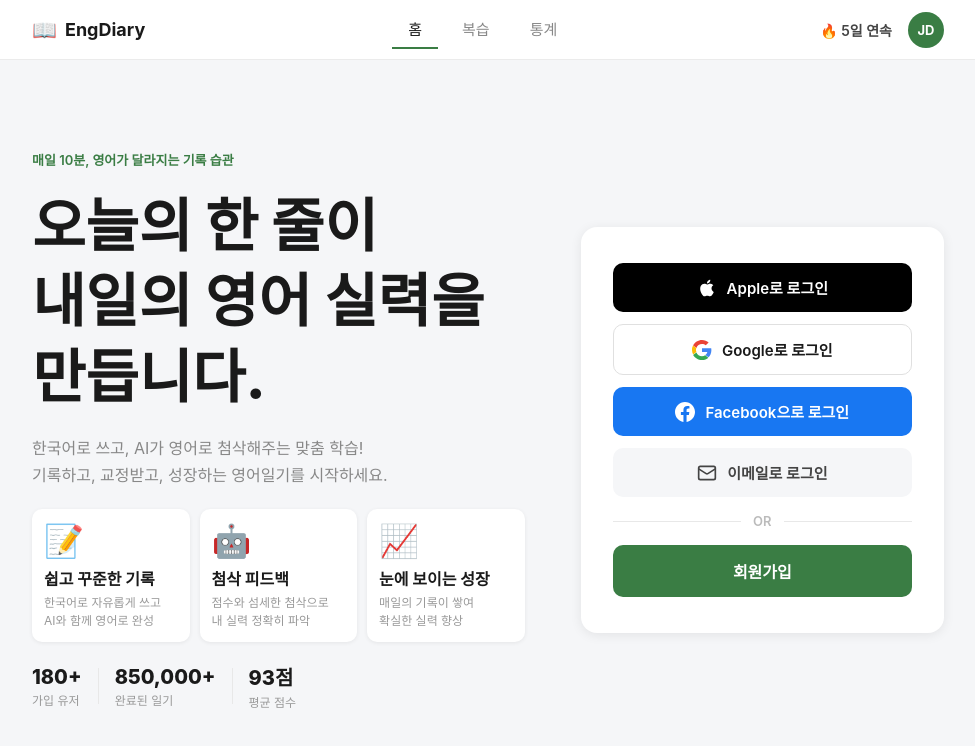
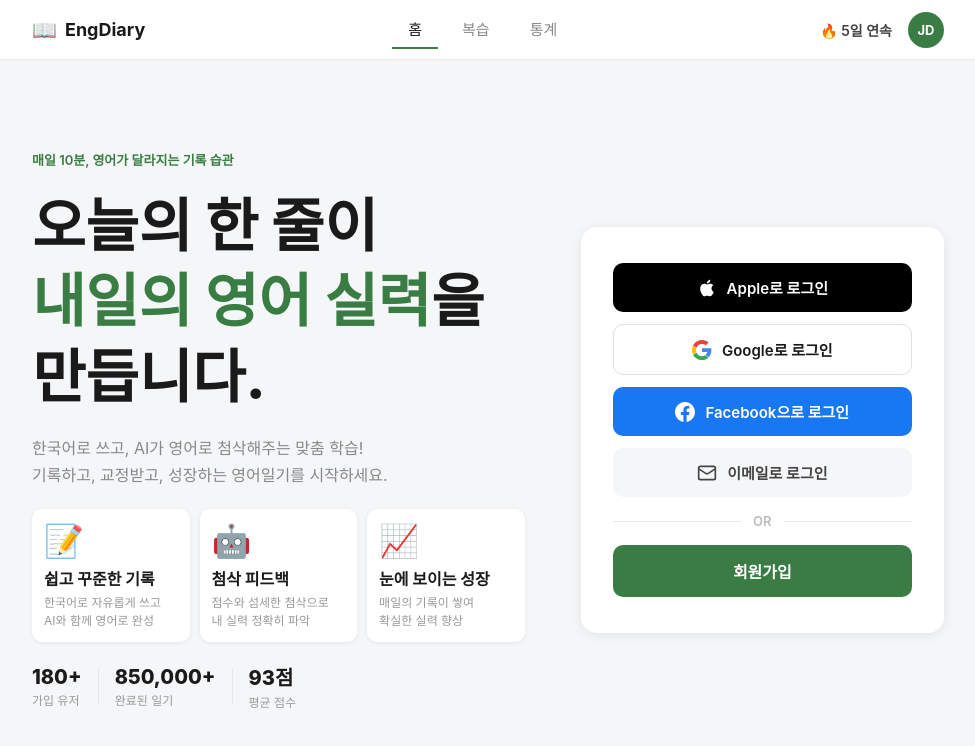
Before and after one commit to wonderminah/English-Diary-with-AI, a React (Vite) app: page / in a window 1280 px wide. Shown: the top 746 px of the page, without its empty margins (152-1127 px from the left). Built offline with nearby package versions, Linux system fonts and the light colour scheme.

Commit message:
로그인 화면 타이틀 일부 초록색으로 강조

```diff
--- a/src/pages/Login.css
+++ b/src/pages/Login.css
@@ -35,6 +35,10 @@
   font-weight: 800;
   color: #1a1a1a;
   line-height: 1.3;
+}
+
+.login-brand-title-highlight {
+  color: #3A7D44;
 }
 
 .login-brand-sub {
--- a/src/pages/Login.tsx
+++ b/src/pages/Login.tsx
@@ -49,7 +49,7 @@ export default function Login() {
             <p className="login-brand-tagline">매일 10분, 영어가 달라지는 기록 습관</p>
             <h1 className="login-brand-title">
               오늘의 한 줄이<br />
-              내일의 영어 실력을<br />
+              <span className="login-brand-title-highlight">내일의 영어 실력</span>을<br />
               만듭니다.
             </h1>
             <p className="login-brand-sub">
```
